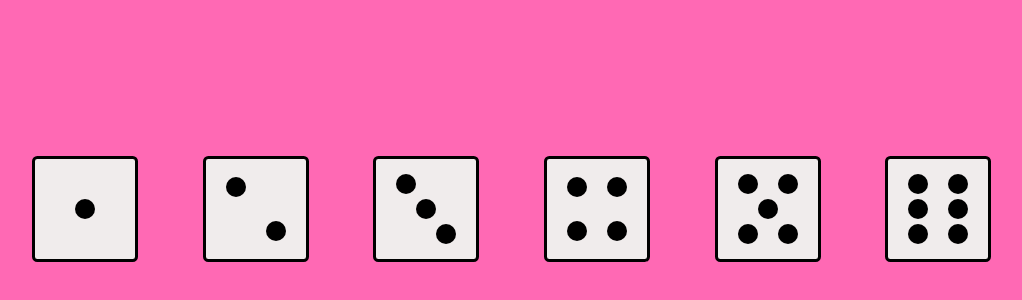
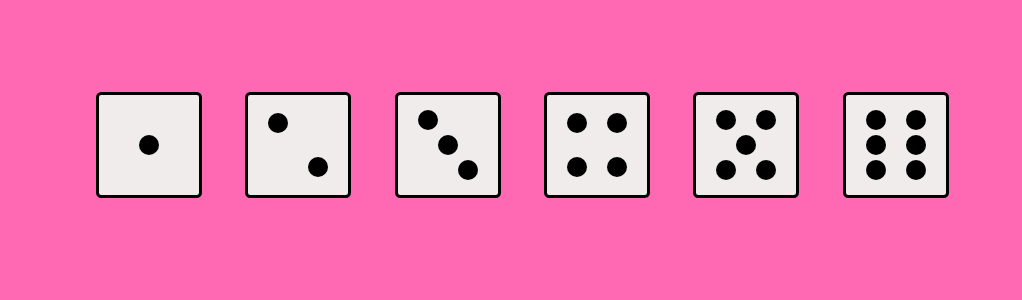
Before and after one commit to Jonasfe23/Dice, a plain HTML site: page index.html in a window 1280 px wide. Shown: the part 120-420 px from the top of the page, without its empty margins (116-1138 px from the left). Drawn offline with Linux system fonts and the light colour scheme.

Commit message:
Update css

```diff
--- a/CSS/style.css
+++ b/CSS/style.css
@@ -4,9 +4,7 @@ body {
 }
 
 .wrapper {
-    margin-top: 20%;
-    margin-left: 10%;
-    margin-right: 10%;
+    margin: 15%;
     display: grid;
     grid-template-columns: repeat(6, 1fr);
 }
```
